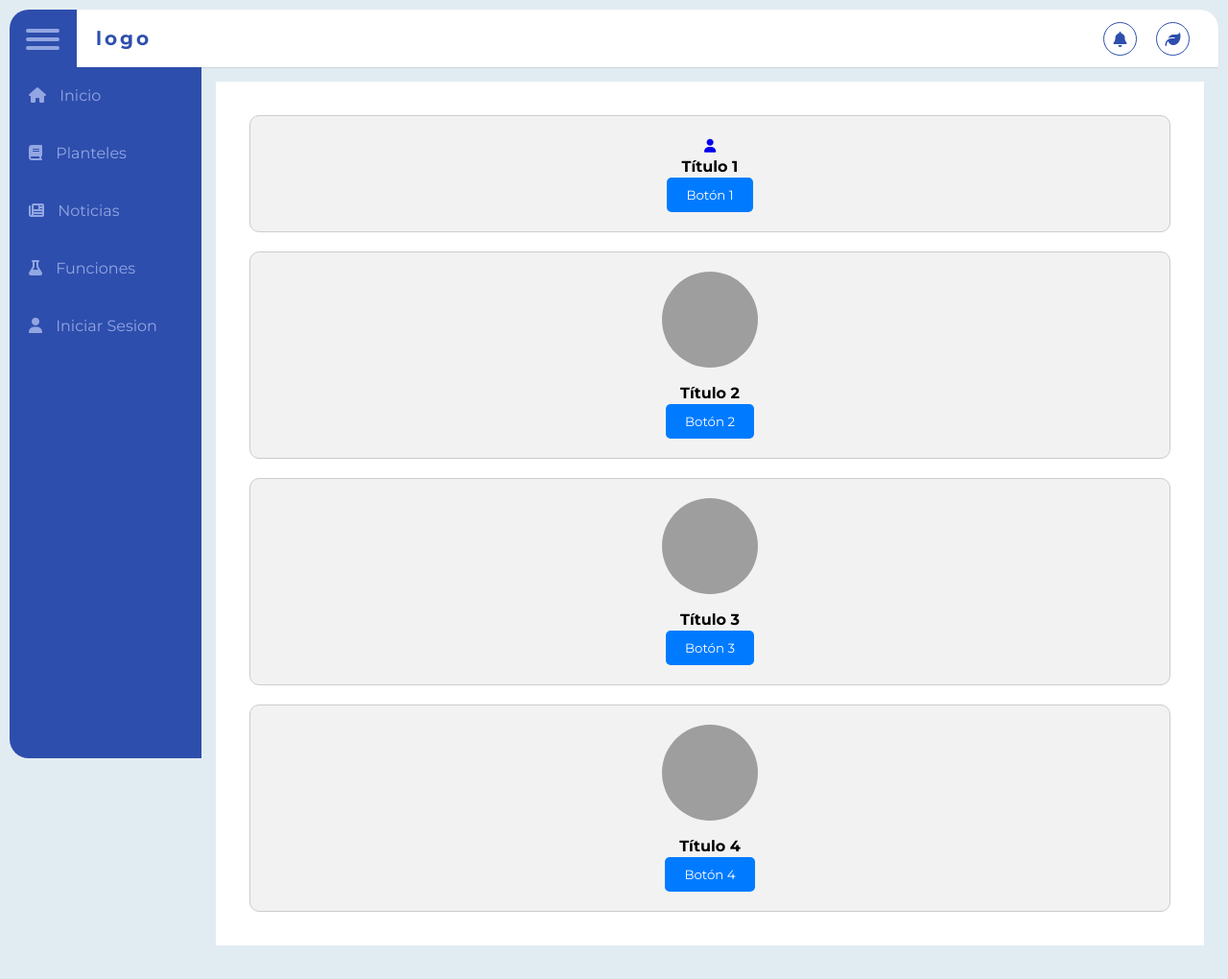
After one commit to kito089/DGTIPOCKET, a Flask app: page /funciones in a window 1280 px wide. The commit adds this page. Shown: the whole page at 96% size. Run offline with Flask 3, Linux system fonts and the light colour scheme; some libraries are stand-ins or nearby versions; grey boxes are pictures that could not be loaded.

Commit message:
comit mamalon , inicio funciones perro mamalon hdtpm

```diff
--- a/pagina/prototipos 1.0/app.py
+++ b/pagina/prototipos 1.0/app.py
@@ -20,8 +20,15 @@ def registro():
     return render_template('Registro.html')
 @app.route('/planteles')
 def planteles():
-    return render_template('palnteles.html')
+    return render_template('planteles.html')
 
+@app.route('/noticias')
+def noticias():
+    return render_template('noticias.html')
+
+@app.route('/funciones')
+def funciones():
+    return render_template('funciones.html')
 
 if __name__ == '__main__':
     app.run(debug=True)
--- /dev/null
+++ b/pagina/prototipos 1.0/templates/funciones.html
@@ -0,0 +1,112 @@
+{% extends "layout.html" %}
+
+{% block title %}
+INICIO
+{% endblock %}
+{% block style %}
+table {
+    border-collapse: collapse;
+    width: 100%;
+}
+
+/* Estilo para las celdas */
+td, th {
+    border: 1px solid #dddddd;
+    text-align: left;
+    padding: 8px;
+}
+
+/* Estilo para las filas impares (cambia el color de fondo) */
+tr:nth-child(odd) {
+    background-color: #f2f2f2;
+}
+
+/* Estilo para las filas pares (sin fondo de color) */
+tr:nth-child(even) {
+    background-color: #ffffff;
+}
+
+
+/* Estilo para el contenedor de los cuadros */
+.contenedor {
+    display: grid;
+
+    grid-gap: 20px; /* Espacio entre los cuadros */
+    padding: 20px; /* Espacio interior */
+}
+
+/* Estilo para cada cuadro */
+.cuadro {
+    text-align: center;
+    background-color: #f2f2f2; /* Fondo gris */
+    weight:50%;
+    border: 1px solid #ccc;
+    border-radius: 10px; /* Borde redondeado */
+    padding: 20px; /* Espacio interior */
+}
+
+/* Estilo para las imágenes dentro de los cuadros */
+.cuadro img {
+    width: 100px;
+    height: 100px;
+    border-radius: 50%; /* Imagen redondeada */
+    margin-bottom: 10px;
+}
+
+/* Estilo para los títulos dentro de los cuadros */
+.cuadro h3 {
+    font-size: 16px;
+    margin: 0;
+}
+
+/* Estilo para los botones dentro de los cuadros */
+.cuadro button {
+    background-color: #007bff; /* Color de fondo del botón */
+    color: white;
+    border: none;
+    border-radius: 5px;
+    padding: 10px 20px;
+    cursor: pointer;
+}
+.icono{
+width:50%;
+}
+
+{% endblock %}
+
+{% block content %}
+<div class="item">
+
+<div class="contenedor">
+    <div class="cuadro">
+        <li><a href="/">
+            <span class="icono"><i class="fas fa-user"></i></span>
+        </a></li>
+
+
+        <h3>Título 1</h3>
+        <button>Botón 1</button>
+    </div>
+
+    <div class="cuadro">
+        <img src="imagen2.jpg" alt="Imagen 2">
+        <h3>Título 2</h3>
+        <button>Botón 2</button>
+    </div>
+
+    <div class="cuadro">
+        <img src="imagen3.jpg" alt="Imagen 3">
+        <h3>Título 3</h3>
+        <button>Botón 3</button>
+    </div>
+
+    <div class="cuadro">
+        <img src="imagen4.jpg" alt="Imagen 4">
+        <h3>Título 4</h3>
+        <button>Botón 4</button>
+    </div>
+</div>
+
+
+</div>
+{% endblock %}
--- a/pagina/prototipos 1.0/templates/layout.html
+++ b/pagina/prototipos 1.0/templates/layout.html
@@ -51,11 +51,11 @@
           <span class="icon"><i class="fas fa-book"></i></span>
           <span class="title">Planteles</span>
           </a></li>
-        <li><a href="#">
+        <li><a href="/noticias">
           <span class="icon"><i class="fas fa-newspaper"></i></span>
           <span class="title">Noticias</span>
           </a></li>
-        <li><a href="#" >
+        <li><a href="/funciones" >
           <span class="icon"><i class="fas fa-flask"></i></span>
           <span class="title">Funciones</span>
           </a></li>
```
Also changed, not shown: pagina/prototipos 1.0/templates/noticias.html (added, +34 -0 lines).
